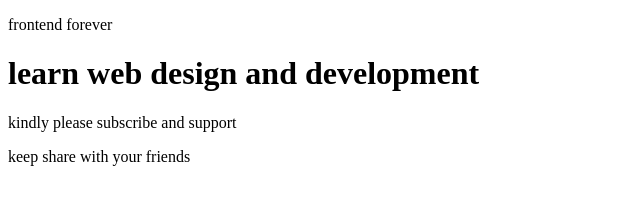
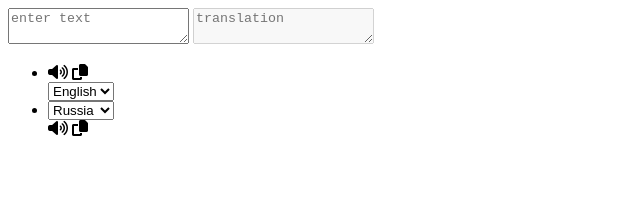
Before and after one commit to HJKMJK13/google-translate, a plain HTML site: page index.html in a window 1280 px wide. Shown: the whole page, without its empty margins (0-640 px from the left). Drawn offline with Linux system fonts and the light colour scheme.

Commit message:
html is very good

```diff
--- a/index.html
+++ b/index.html
@@ -6,11 +6,12 @@
     <meta name="viewport" content="width=device-width, initial-scale=1.0">
     <title>google translate</title>
     <link rel="stylesheet" href="./style.css">
+    <link rel="stylesheet" href="https://cdnjs.cloudflare.com/ajax/libs/font-awesome/6.4.0/css/all.min.css" integrity="sha512-iecdLmaskl7CVkqkXNQ/ZH/XLlvWZOJyj7Yy7tcenmpD1ypASozpmT/E0iPtmFIB46ZmdtAc9eNBvH0H/ZpiBw==" crossorigin="anonymous" referrerpolicy="no-referrer" />
 </head>
 <body>
 
 
-    <p>frontend forever</p>
+    <!-- <p>frontend forever</p>
     <h1>learn web design and development</h1>
     <div id="google_translate_element"></div>
     <script src="https://translate.google.com/translate_a/element.js?
@@ -24,6 +25,44 @@
         }
     </script>
     <p> kindly please subscribe and support</p>
-    <p>keep share with your friends</p>
+    <p>keep share with your friends</p> -->
+
+
+    <div class="container">
+        <div class="wrapper">
+            <div class="text-input">
+                <textarea class="from-text" placeholder="enter text"></textarea>
+                <textarea class="from-to" placeholder="translation" readonly disabled></textarea>
+            </div>
+            <ul class="controls">
+                <li class="row from">
+                    <div class="icons">
+                        <i class="fas fa-volume-up"></i>
+                        <i class="fas fa-copy"></i>
+                    </div>
+                    <select>
+                        <option value="en-US">English</option>
+                        <option value="en-UZ">Uzbek</option>
+                        <option value="en-RU">Russia</option>
+                    </select>
+                </li>
+
+                <li class="row from">
+                    <select>
+                        <option value="en-RU">Russia</option>
+                        <option value="en-UZ">Uzbek</option>
+                        <option value="en-US">English</option>
+                    </select>
+                    <div class="icons">
+                        <i class="fas fa-volume-up"></i>
+                        <i class="fas fa-copy"></i>
+                    </div>
+
+                </li>
+            </ul>
+        </div>
+    </div>
+
+
 </body>
 </html>
```
